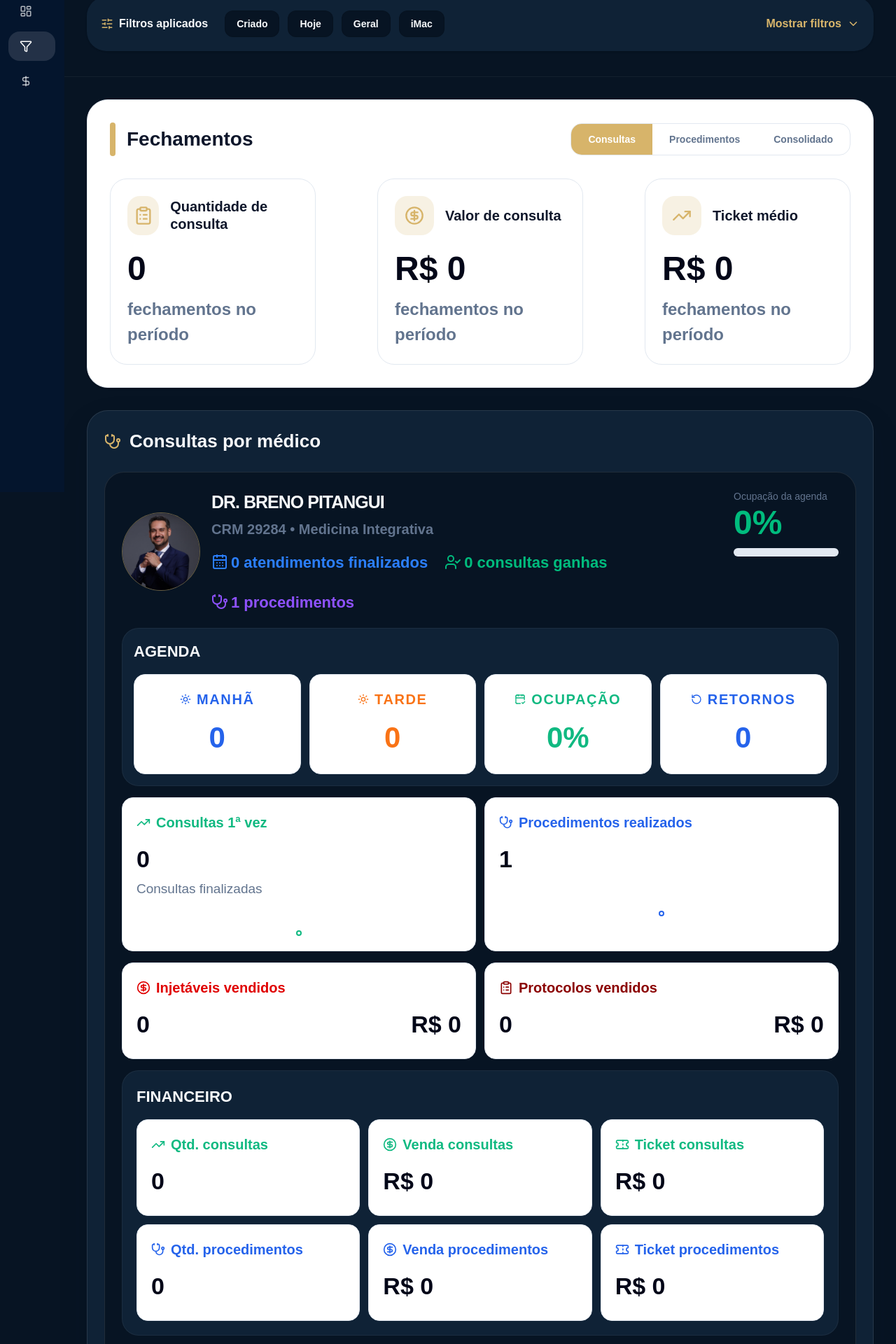
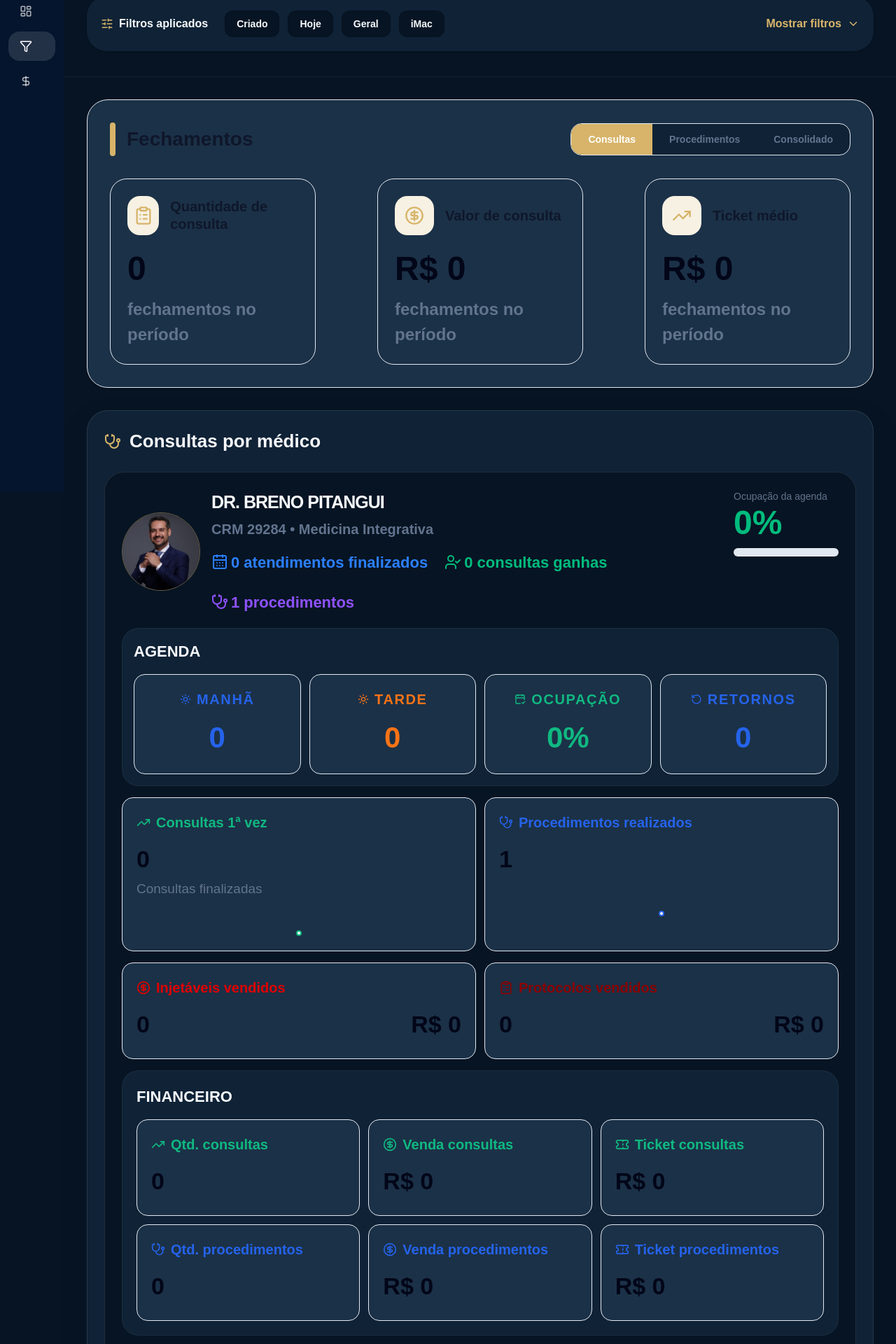
Before and after one commit to thayanasalesintitutorr-bot/criare-dashboard, a Next.js app: page /funil in a window 1280 px wide. Shown: the part 97-2017 px from the top of the page at 70% size. Built offline with nearby package versions, Linux system fonts and the light colour scheme; no server answers; the database is empty.

Commit message:
Ajusta cards do consolidado no modo escuro

```diff
--- a/src/app/funil/page.tsx
+++ b/src/app/funil/page.tsx
@@ -305,7 +305,7 @@ const res = await fetch(url, {
   <ResumoSection
   title="Fechamentos"
   extra={
-    <div className="flex overflow-hidden rounded-2xl border border-slate-200 bg-white dark:!border-[#16324C] dark:!bg-[#0A1A2B]">
+    <div className="flex overflow-hidden rounded-2xl border border-slate-200 bg-[var(--card)] dark:!border-[#16324C] dark:!bg-[#0A1A2B]">
       {[
         ['consulta', 'Consultas'],
         ['procedimentos', 'Procedimentos'],
@@ -826,7 +826,7 @@ function ResumoSection({
   extra,
 }: any) {
   return (
-   <div className="rounded-[30px] border border-slate-200 bg-white p-8 shadow-sm dark:!border-[#16324C] dark:!bg-[#102841]">
+   <div className="rounded-[30px] border border-slate-200 bg-[var(--metric-card)] p-8 shadow-sm dark:!border-[#16324C] dark:!bg-[#102841]">
       <div className="mb-8 flex items-center justify-between">
         <div className="flex items-center gap-4">
           <div className="h-12 w-[8px] rounded-full bg-[#D7B46A]" />
@@ -848,7 +848,7 @@ function ResumoSection({
 
 function ResumoCard({ label, value, icon: Icon }: any) {
   return (
-   <div className="rounded-[24px] border border-slate-200 bg-white p-6 dark:!border-[#16324C] dark:!bg-[#0A1A2B]">
+   <div className="rounded-[24px] border border-slate-200 bg-[var(--metric-card)] p-6 dark:!border-[#16324C] dark:!bg-[#0A1A2B]">
       <div className="mb-6 flex items-center gap-4">
         <div className="flex h-14 w-14 items-center justify-center rounded-[18px] bg-[#F7F1E3] dark:bg-[#2A2418]">
           <Icon className="h-7 w-7 text-[#D7B46A]" />
@@ -887,7 +887,7 @@ function ResumoCardMeta({ label, value, meta, dot, isMoney }: any) {
       : 'bg-red-500 text-red-500'
 
   return (
-    <div className="rounded-[24px] border border-slate-200 bg-white p-6 dark:border-white/10 dark:bg-[#0E243B]">
+    <div className="rounded-[24px] border border-slate-200 bg-[var(--metric-card)] p-6 dark:border-white/10 dark:bg-[#0E243B]">
       <div className="mb-6 flex items-center gap-3">
   <span className={`h-3 w-3 rounded-full ${dots[dot]}`} />
 
@@ -992,12 +992,12 @@ function MetricMini({
   icon?: any
 }) {
   const colors = {
-    blue: 'border border-slate-200 bg-white text-[#2563EB] dark:bg-[#0E243B] dark:border-white/10 dark:text-[#60A5FA]',
-    orange: 'border border-slate-200 bg-white text-[#F97316] dark:bg-[#0E243B] dark:border-white/10 dark:text-[#FB923C]',
-    green: 'border border-slate-200 bg-white text-[#10B981] dark:bg-[#0E243B] dark:border-white/10 dark:text-[#34D399]',
-    pink: 'border border-slate-200 bg-white text-[#EC4899] dark:bg-[#0E243B] dark:border-white/10 dark:text-[#F472B6]',
-    red: 'border border-slate-200 bg-white text-[#E00000] dark:bg-[#0E243B] dark:border-white/10 dark:text-[#EF4444]',
-    darkRed: 'border border-slate-200 bg-white text-[#8B0000] dark:bg-[#0E243B] dark:border-white/10 dark:text-[#B91C1C]',
+    blue: 'border border-slate-200 bg-[var(--metric-card)] text-[#2563EB] dark:bg-[#0E243B] dark:border-white/10 dark:text-[#60A5FA]',
+    orange: 'border border-slate-200 bg-[var(--metric-card)] text-[#F97316] dark:bg-[#0E243B] dark:border-white/10 dark:text-[#FB923C]',
+    green: 'border border-slate-200 bg-[var(--metric-card)] text-[#10B981] dark:bg-[#0E243B] dark:border-white/10 dark:text-[#34D399]',
+    pink: 'border border-slate-200 bg-[var(--metric-card)] text-[#EC4899] dark:bg-[#0E243B] dark:border-white/10 dark:text-[#F472B6]',
+    red: 'border border-slate-200 bg-[var(--metric-card)] text-[#E00000] dark:bg-[#0E243B] dark:border-white/10 dark:text-[#EF4444]',
+    darkRed: 'border border-slate-200 bg-[var(--metric-card)] text-[#8B0000] dark:bg-[#0E243B] dark:border-white/10 dark:text-[#B91C1C]',
   }
 
   return (
@@ -1033,10 +1033,10 @@ chartColor,
   chartColor?: string
 }) {
   const tones = {
-    blue: 'border border-slate-200 bg-white text-[#2563EB] dark:bg-[#0E243B] dark:border-white/10 dark:text-[#60A5FA]',
-    green: 'border border-slate-200 bg-white text-[#10B981] dark:bg-[#0E243B] dark:border-white/10 dark:text-[#34D399]',
-    red: 'border border-slate-200 bg-white text-[#E00000] dark:bg-[#0E243B] dark:border-white/10 dark:text-[#EF4444]',
-    purple: 'border border-slate-200 bg-white text-[#8B0000] dark:bg-[#0E243B] dark:border-white/10 dark:text-[#B91C1C]',
+    blue: 'border border-slate-200 bg-[var(--metric-card)] text-[#2563EB] dark:bg-[#0E243B] dark:border-white/10 dark:text-[#60A5FA]',
+    green: 'border border-slate-200 bg-[var(--metric-card)] text-[#10B981] dark:bg-[#0E243B] dark:border-white/10 dark:text-[#34D399]',
+    red: 'border border-slate-200 bg-[var(--metric-card)] text-[#E00000] dark:bg-[#0E243B] dark:border-white/10 dark:text-[#EF4444]',
+    purple: 'border border-slate-200 bg-[var(--metric-card)] text-[#8B0000] dark:bg-[#0E243B] dark:border-white/10 dark:text-[#B91C1C]',
   }
 
   return (
```
